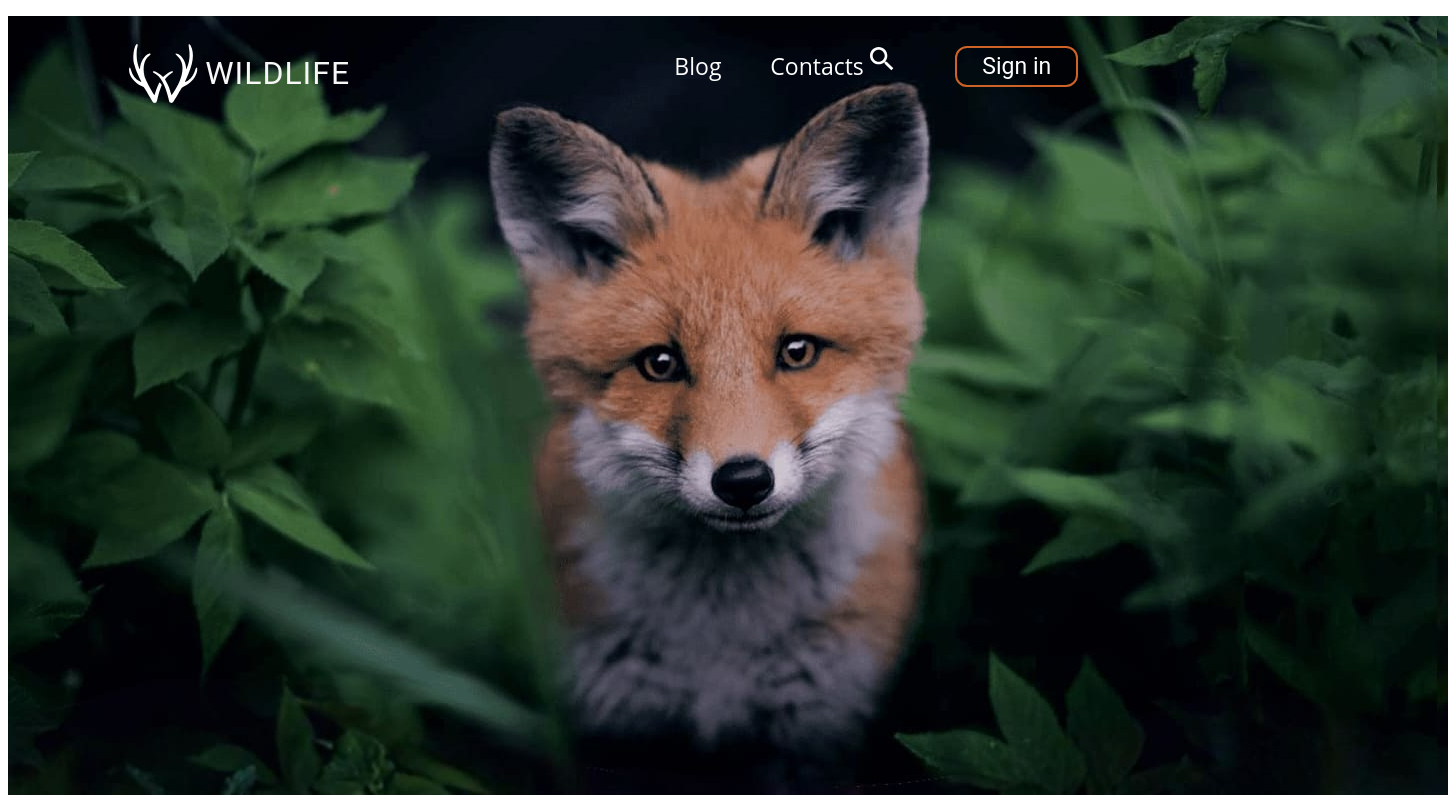
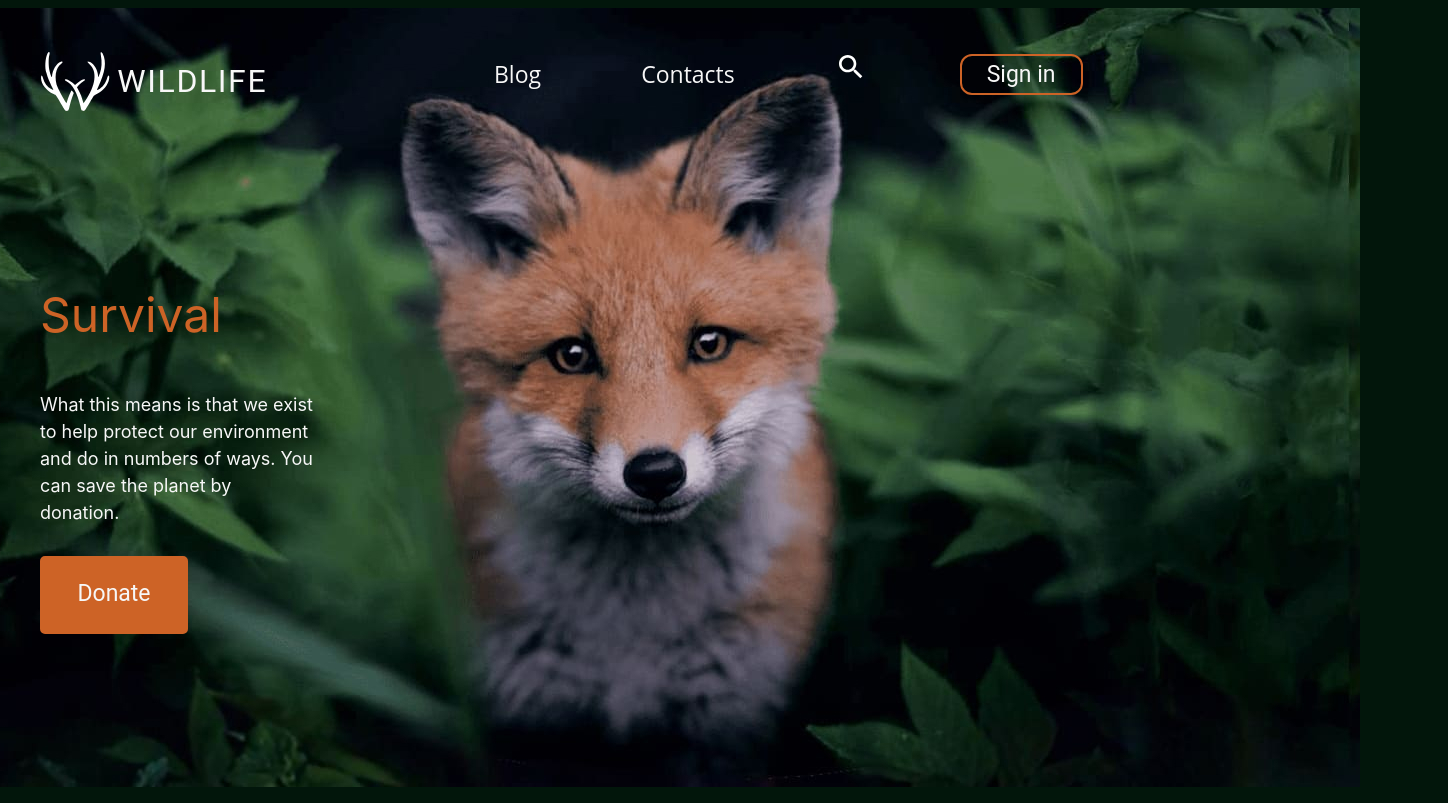
Before and after one commit to SA50-X-19/SA50-5-19Zaicev, a plain HTML site: page wildlife/index.html in a window 1280 px wide. Shown: the whole page, 1448 px wide, since content can reach past the window. Drawn offline with Linux system fonts and the light colour scheme.

Commit message:
reupload

```diff
--- a/Wildlife-survival/style.css
+++ b/Wildlife-survival/style.css
@@ -9,14 +9,14 @@
     padding-top: 20px;
 }
 
-.logo_text {
+.logo__text {
     font-family: Roboto;
     font-style: normal;
     font-weight: normal;
     font-size: 32px;
     line-height: 60px;
     text-align: center;
-    letter-spacing: 0.03em;
+    letter-spacing: 0.05em;
     margin: 7.25px;
     display: flex;
     align-items: center;
@@ -24,10 +24,13 @@
     width: 75px;
     text-transform: uppercase;
 }
-.header {
+header {
     height: 779px;
     width: 1440px;
     background-image: url(./header_background_fox.jpg);
+}
+.nav {
+    width: 100%;
 }
 
 .navList {
@@ -40,17 +43,23 @@
 }
 
 .nav_list_UI {
+    padding-right: 100px;
     font-family: Open Sans;
     font-style: normal;
     font-weight: normal;
     font-size: 23px;
     line-height: 60px;
     color: #F7F7F7;
-    width: 96px;
-    height: 60px;
 }
 
 .nav_list_sign_in {
+    font-family: Roboto;
+    font-style: normal;
+    font-weight: normal;
+    font-size: 23px;
+    line-height: 27px;
+    display: flex;
+    align-items: center;
     text-align: center;
     color: #F7F7F7;
     border: 2px solid #30ba8e00;
@@ -61,15 +70,58 @@
     border-radius: 5px;
     outline: 2px solid #CD6326;
     outline-offset: 5px;
+}
+
+.text {
+    color: #30ba8e00;
+    font-size: 0.5px;
+}
+.Chapter_Survival {
+    margin-top: -508px;
+    margin-left: -600px;
+    color: #CD6326;font-family: -apple-system, BlinkMacSystemFont, 'Segoe UI', Roboto, Oxygen, Ubuntu, Cantarell, 'Open Sans', 'Helvetica Neue', sans-serif;font-style: normal;font-weight: normal;
+    font-size: 48px;
+    line-height: 72px;
+}
+
+.Survival_text {
+    margin-left  :-600px;
+    width: 274px;
+    font-family:-apple-system, BlinkMacSystemFont, 'Segoe UI', Roboto, Oxygen, Ubuntu, Cantarell, 'Open Sans', 'Helvetica Neue', sans-serif;
+    font-style: normal;
+    font-weight: normal;
+    font-size: 18px;
+    line-height: 27px;
+    color: #F7F7F7;
+}
+
+.body {
+    background-color:#02160b;
+    display: flex;
+    flex-direction: column;
+    align-items: center;
+}
+
+.Donate_Button {
+    background: #CD6326;
+    border-radius: 5px;
+    height: 50px;
+    width: 140px;
+    padding-top: 20px;
+    margin-left: -600px;
+    color:#F7F7F7;
+    border-width: 4px;
+    border-style: solid;
+    border-color: #CD6326;
     font-family: Roboto;
     font-style: normal;
     font-weight: normal;
     font-size: 23px;
     line-height: 27px;
-    display: flex;
-    align-items: center;
+    text-align: center;
 }
-.text {
-    color: #30ba8e00;
-    font-size: 0.5px;
+
+.Donate_Button:hover {
+    opacity: 0.7;
+    background-color:#CD6326;
 }
--- a/wildlife/index.html
+++ b/wildlife/index.html
@@ -1,29 +1,41 @@
-<!DOCTYPE html>
+<!Doctype html>
 <html lang="en">
 <head>
     <meta charset="UTF-8">
-    <meta name="viewport" content="width=device-width, initial-scale=1.0">
-    <title>Work4</title>
-    <link rel="stylesheet" href="style.css">
+    <meta name="viewport"
+          content="width=device-width, user-scalable=no, initial-scale=1.0, maximum-scale=1.0, minimum-scale=1.0">
+    <meta http-equiv="X-UA-Compatible" content="ie=edge">
+    <title>Work5</title>
+    <link rel="stylesheet" href="./style.css">
 </head>
-<body>
+<body class="body">
 <header>
     <div class="header">
         <div class="logo">
-            <img src="./logo_wildlife.svg" alt="" class="logo__img">
-            <span class="logo_text">
-                WILDLIFE
+            <img src="./logo_wildlife.svg">
+            <span class="logo__text">
+                wildlife
             </span>
         </div>
-        <div class="nav">
+        <dev class="nav">
             <ul class="navList">
-                <li class="nav_list_UI"><a href="http://labworks.mpt.ru/" style="text-decoration: none; color:white">Blog</a></li>
-                <li class="nav_list_UI"><a href="https://mpt.ru/studentu/raspisanie-zanyatiy/" style="text-decoration: none; color:white">Contacts</a></li>
+                <li class="nav_list_UI"><a href="http://labworks.mpt.ru/" style="text-decoration: none; color:#F7F7F7">Blog</a></li>
+                <li class="nav_list_UI"><a href="hhttps://mpt.ru/studentu/raspisanie-zanyatiy/" style="text-decoration: none; color:#F7F7F7">Contacts</a></li>
                 <li class="nav_list_UI"><img src="./search_icon.svg"></li>
-                <li class="nav_list_sign_in"><a href="https://mpt.ru/studentu/psikhologicheskoe-konsultirovanie/" style="text-decoration: none; color:white">Sign in</a></li>
+                <li class="nav_list_sign_in"><a href="hhttps://mpt.ru/studentu/psikhologicheskoe-konsultirovanie/" style="text-decoration: none; color:#F7F7F7;">Sign in</a></li>
             </ul>
-        </div>
+        </dev>
     </div>
 </header>
+<main>
+<h2 class="Chapter_Survival">
+    Survival
+</h2>
+<h3 class="Survival_text">
+What this means is that we exist to help protect our environment and do in numbers of ways. You can save the planet by donation.</h3>
+<h4 class="Donate_Button">
+    <a href="https://www.youtube.com/watch?v=bUo1PgKksgw" style="color: #F7F7F7;text-decoration:none;">Donate</a>
+</h4>
+</main>
 </body>
 </html>
--- a/wildlife/style.css
+++ b/wildlife/style.css
@@ -9,14 +9,14 @@
     padding-top: 20px;
 }
 
-.logo_text {
+.logo__text {
     font-family: Roboto;
     font-style: normal;
     font-weight: normal;
     font-size: 32px;
     line-height: 60px;
     text-align: center;
-    letter-spacing: 0.03em;
+    letter-spacing: 0.05em;
     margin: 7.25px;
     display: flex;
     align-items: center;
@@ -24,10 +24,13 @@
     width: 75px;
     text-transform: uppercase;
 }
-.header {
+header {
     height: 779px;
     width: 1440px;
     background-image: url(./header_background_fox.jpg);
+}
+.nav {
+    width: 100%;
 }
 
 .navList {
@@ -40,17 +43,23 @@
 }
 
 .nav_list_UI {
+    padding-right: 100px;
     font-family: Open Sans;
     font-style: normal;
     font-weight: normal;
     font-size: 23px;
     line-height: 60px;
     color: #F7F7F7;
-    width: 96px;
-    height: 60px;
 }
 
 .nav_list_sign_in {
+    font-family: Roboto;
+    font-style: normal;
+    font-weight: normal;
+    font-size: 23px;
+    line-height: 27px;
+    display: flex;
+    align-items: center;
     text-align: center;
     color: #F7F7F7;
     border: 2px solid #30ba8e00;
@@ -61,15 +70,58 @@
     border-radius: 5px;
     outline: 2px solid #CD6326;
     outline-offset: 5px;
+}
+
+.text {
+    color: #30ba8e00;
+    font-size: 0.5px;
+}
+.Chapter_Survival {
+    margin-top: -508px;
+    margin-left: -600px;
+    color: #CD6326;font-family: -apple-system, BlinkMacSystemFont, 'Segoe UI', Roboto, Oxygen, Ubuntu, Cantarell, 'Open Sans', 'Helvetica Neue', sans-serif;font-style: normal;font-weight: normal;
+    font-size: 48px;
+    line-height: 72px;
+}
+
+.Survival_text {
+    margin-left  :-600px;
+    width: 274px;
+    font-family:-apple-system, BlinkMacSystemFont, 'Segoe UI', Roboto, Oxygen, Ubuntu, Cantarell, 'Open Sans', 'Helvetica Neue', sans-serif;
+    font-style: normal;
+    font-weight: normal;
+    font-size: 18px;
+    line-height: 27px;
+    color: #F7F7F7;
+}
+
+.body {
+    background-color:#02160b;
+    display: flex;
+    flex-direction: column;
+    align-items: center;
+}
+
+.Donate_Button {
+    background: #CD6326;
+    border-radius: 5px;
+    height: 50px;
+    width: 140px;
+    padding-top: 20px;
+    margin-left: -600px;
+    color:#F7F7F7;
+    border-width: 4px;
+    border-style: solid;
+    border-color: #CD6326;
     font-family: Roboto;
     font-style: normal;
     font-weight: normal;
     font-size: 23px;
     line-height: 27px;
-    display: flex;
-    align-items: center;
+    text-align: center;
 }
-.text {
-    color: #30ba8e00;
-    font-size: 0.5px;
+
+.Donate_Button:hover {
+    opacity: 0.7;
+    background-color:#CD6326;
 }
```
Also changed, not shown: Wildlife-survival/index.html (+25 -13 lines).
